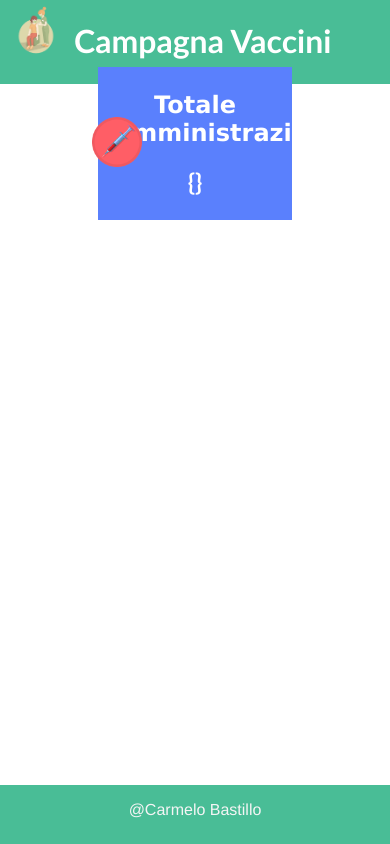
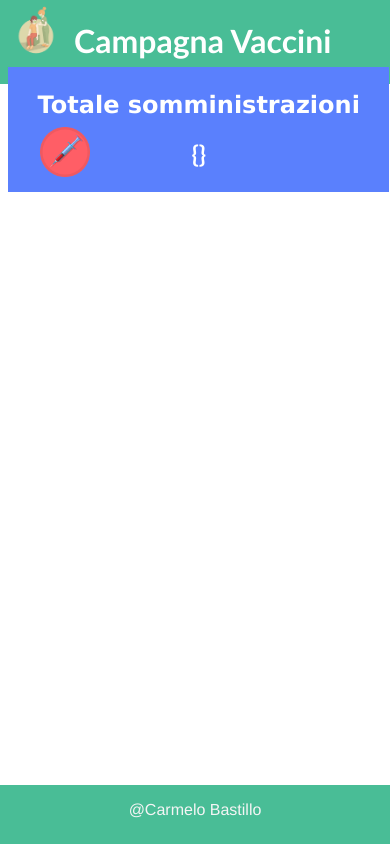
Before and after one commit to CarmeloB4/vue-covid-vaccine-data, a Vue app: page /young in a window 390 px wide. Built offline with nearby package versions, Linux system fonts and the light colour scheme; no server answers.

Commit message:
fix dashboard data view for mobile

```diff
--- a/src/views/Home.vue
+++ b/src/views/Home.vue
@@ -49,6 +49,9 @@ mounted() {
 </script>
 
 <style>
+
+
+
 #home {
     padding-top: 1%;
 }
@@ -133,4 +136,18 @@ mounted() {
     bottom: 10%;
     width: 100%;
 }
+
+@media only screen and (max-width: 768px) {
+
+#dashboard {
+    width: 100%;
+}
+
+#logo-vcc {
+  top: 70%;
+  left: 15%;
+}
+
+}
+
 </style>
--- a/src/views/Medium.vue
+++ b/src/views/Medium.vue
@@ -1,7 +1,7 @@
 <template>
 <div id="general">
-<div id="dashboard">
-<div id="logo-vcc">
+<div id="dashboard-medium">
+<div id="logo-vcc-medium">
     <img src="..\assets\logo-vcc.png" alt="Logo somministrazioni">
 </div>
 <h2>Totale somministrazioni</h2>
@@ -37,7 +37,7 @@ mounted() {
  padding-top: 2%;
 }
 
-#dashboard {
+#dashboard-medium {
     margin-top: 1%;
     padding: 1%;
     font-family: Verdana, Geneva, Tahoma, sans-serif;
@@ -49,7 +49,7 @@ mounted() {
     text-align: center;
 }
 
-#logo-vcc {
+#logo-vcc-medium {
   position: absolute;
   top: 50%;
   left: 10%;
@@ -57,7 +57,7 @@ mounted() {
   transform: translate(-50%, -50%);
 }
 
-#logo-vcc img {
+#logo-vcc-medium img {
     width: 50px;
     height: 50px;
 }
@@ -65,4 +65,17 @@ mounted() {
 #data {
     font-family: 'Gill Sans', 'Gill Sans MT', Calibri, 'Trebuchet MS', sans-serif;
 }
+
+@media only screen and (max-width: 768px) {
+
+#dashboard-medium {
+    width: 100%;
+}
+
+#logo-vcc-medium {
+  top: 70%;
+  left: 15%;
+}
+
+}
 </style>
--- a/src/views/Old.vue
+++ b/src/views/Old.vue
@@ -1,7 +1,7 @@
 <template>
 <div id="general">
-<div id="dashboard">
-<div id="logo-vcc">
+<div id="dashboard-old">
+<div id="logo-vcc-old">
     <img src="..\assets\logo-vcc.png" alt="Logo somministrazioni">
 </div>
 <h2>Totale somministrazioni</h2>
@@ -37,7 +37,7 @@ mounted() {
  padding-top: 2%;
 }
 
-#dashboard {
+#dashboard-old {
     margin-top: 1%;
     padding: 1%;
     font-family: Verdana, Geneva, Tahoma, sans-serif;
@@ -49,7 +49,7 @@ mounted() {
     text-align: center;
 }
 
-#logo-vcc {
+#logo-vcc-old {
   position: absolute;
   top: 50%;
   left: 10%;
@@ -57,7 +57,7 @@ mounted() {
   transform: translate(-50%, -50%);
 }
 
-#logo-vcc img {
+#logo-vcc-old img {
     width: 50px;
     height: 50px;
 }
@@ -65,4 +65,17 @@ mounted() {
 #data {
     font-family: 'Gill Sans', 'Gill Sans MT', Calibri, 'Trebuchet MS', sans-serif;
 }
+
+@media only screen and (max-width: 768px) {
+
+#dashboard-old {
+    width: 100%;
+}
+
+#logo-vcc-old{
+  top: 70%;
+  left: 15%;
+}
+
+}
 </style>
--- a/src/views/Young.vue
+++ b/src/views/Young.vue
@@ -1,7 +1,7 @@
 <template>
 <div id="general">
-<div id="dashboard">
-<div id="logo-vcc">
+<div id="dashboard-young">
+<div id="logo-vcc-young">
     <img src="..\assets\logo-vcc.png" alt="Logo somministrazioni">
 </div>
 <h2>Totale somministrazioni</h2>
@@ -37,8 +37,8 @@ mounted() {
  padding-top: 2%;
 }
 
-#dashboard {
-    padding-top: 100px;
+#dashboard-young {
+    margin-top: 1%;
     padding: 1%;
     font-family: Verdana, Geneva, Tahoma, sans-serif;
     background-color: rgb(90, 128, 253);
@@ -49,7 +49,8 @@ mounted() {
     text-align: center;
 }
 
-#logo-vcc {
+
+#logo-vcc-young {
   position: absolute;
   top: 50%;
   left: 10%;
@@ -57,7 +58,7 @@ mounted() {
   transform: translate(-50%, -50%);
 }
 
-#logo-vcc img {
+#logo-vcc-young img {
     width: 50px;
     height: 50px;
 }
@@ -65,4 +66,17 @@ mounted() {
 #data {
     font-family: 'Gill Sans', 'Gill Sans MT', Calibri, 'Trebuchet MS', sans-serif;
 }
+
+@media only screen and (max-width: 768px) {
+
+#dashboard-young {
+    width: 100%;
+}
+
+#logo-vcc-young {
+  top: 70%;
+  left: 15%;
+}
+
+}
 </style>
```
